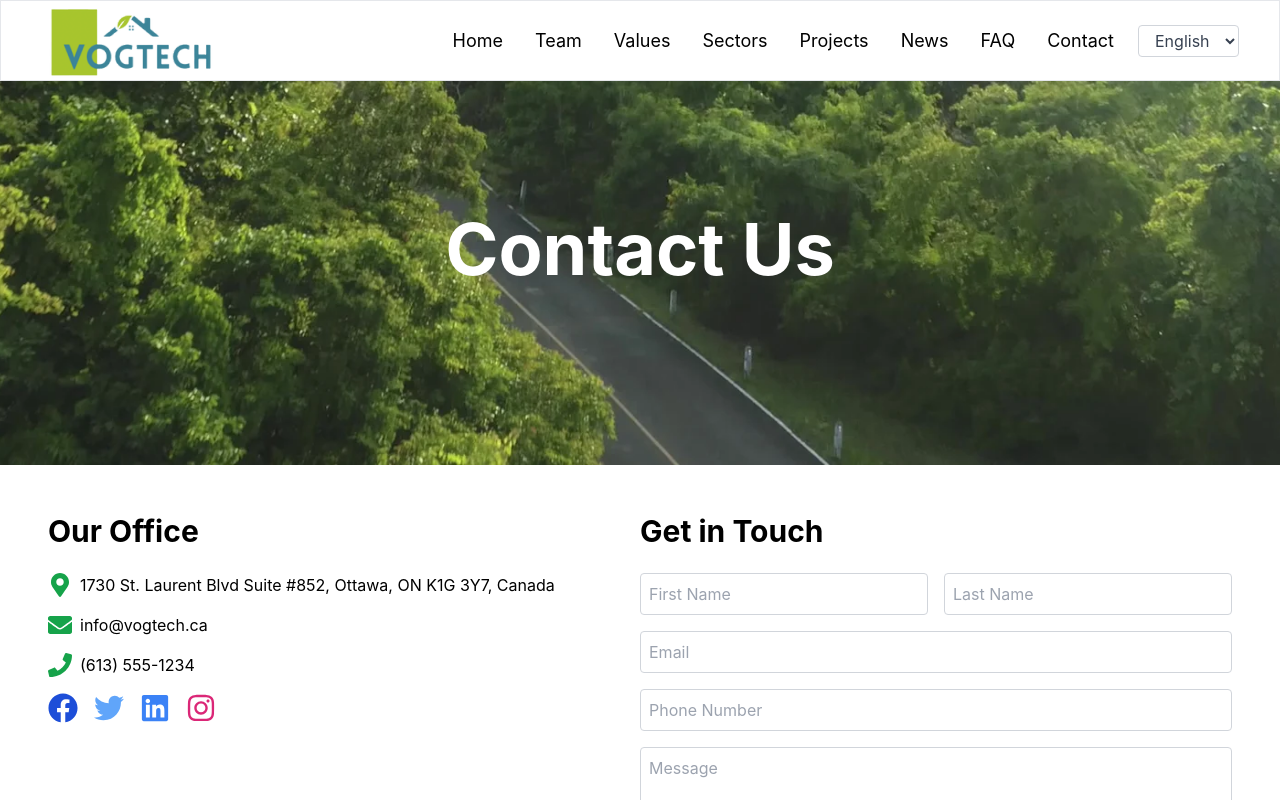
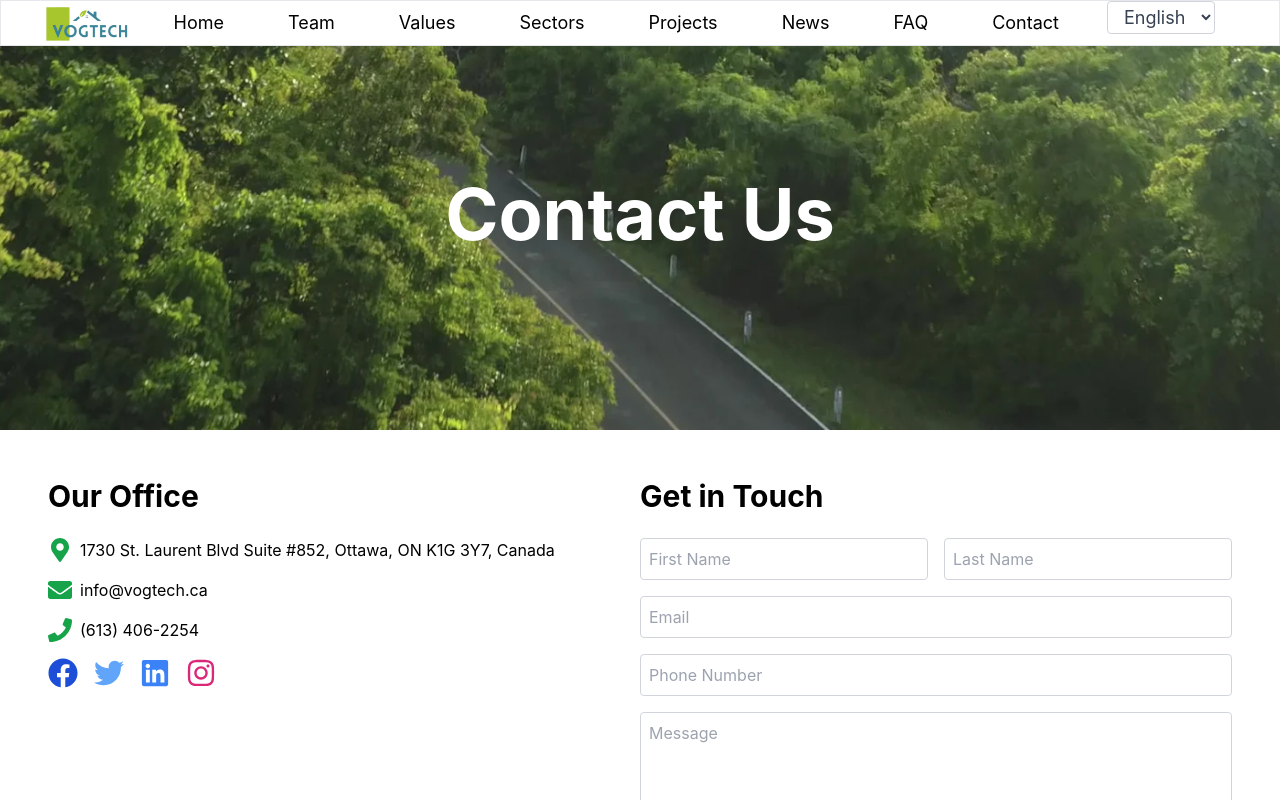
Before and after one commit to VogtechRenewables/vogtechwebsite, a React (Create React App) app: page /contact in a window 1280 px wide. Shown: the top 800 px of the page. Built offline with nearby package versions, Linux system fonts and the light colour scheme.

Commit message:
Added Home & Header rsponsiveness

```diff
--- a/public/index.html
+++ b/public/index.html
@@ -2,12 +2,12 @@
 <html lang="en">
   <head>
     <meta charset="utf-8" />
-    <link rel="icon" href="%PUBLIC_URL%/favicon.ico" />
+    <link rel="icon" href="%PUBLIC_URL%/vogtechlogo.PNG" />
     <meta name="viewport" content="width=device-width, initial-scale=1" />
     <meta name="theme-color" content="#000000" />
     <meta
       name="description"
-      content="Web site created using create-react-app"
+      content="Vogtech Renewables"
     />
     <link rel="apple-touch-icon" href="%PUBLIC_URL%/logo192.png" />
     <!--
@@ -24,7 +24,7 @@
       work correctly both with client-side routing and a non-root public URL.
       Learn how to configure a non-root public URL by running `npm run build`.
     -->
-    <title>React App</title>
+    <title>Vogtech</title>
   </head>
   <body>
     <noscript>You need to enable JavaScript to run this app.</noscript>
--- a/src/components/Header.js
+++ b/src/components/Header.js
@@ -1,51 +1,64 @@
-import React from 'react';
+import React, { useState } from 'react';
 import { Link } from 'react-router-dom';
+import { FaBars, FaTimes } from 'react-icons/fa';
 
 const Header = () => {
+    const [menuOpen, setMenuOpen] = useState(false);
     const companyLogo = require('../images/vogtechlogo.PNG');
 
+    const toggleMenu = () => {
+        setMenuOpen(!menuOpen);
+    };
+
     return (
-        <div className="header-container bg-white border border-solid border-gray-200 text-green-600 px-10 flex justify-between items-center">
-            <img src={companyLogo} alt="Vogtech Renewables" />
+        <div className="header-container bg-white border border-solid border-gray-200 text-green-600 px-6 md:px-10 flex justify-between items-center">
+            <img src={companyLogo} alt="Vogtech Renewables" className="h-10" />
             <nav className="flex items-center">
-                <ul className="header-tabs flex space-x-8 mr-6 text-lg text-black">
+                <ul className={`header-tabs flex-col md:flex md:flex-row md:space-x-8 mr-6 text-lg text-black absolute md:relative bg-white md:bg-transparent w-full md:w-auto ${menuOpen ? 'flex' : 'hidden'}`}>
                     <li className="relative group">
-                        <Link to="/" className="hover:text-green-600 transition duration-300">Home</Link>
+                        <Link to="/" className="block py-2 px-4 hover:text-green-600 transition duration-300">Home</Link>
                         <span className="absolute left-0 bottom-0 w-full h-0.5 bg-green-600 scale-x-0 group-hover:scale-x-100 transition-transform duration-300 origin-left"></span>
                     </li>
                     <li className="relative group">
-                        <Link to="/team" className="hover:text-green-600 transition duration-300">Team</Link>
+                        <Link to="/team" className="block py-2 px-4 hover:text-green-600 transition duration-300">Team</Link>
                         <span className="absolute left-0 bottom-0 w-full h-0.5 bg-green-600 scale-x-0 group-hover:scale-x-100 transition-transform duration-300 origin-left"></span>
                     </li>
                     <li className="relative group">
-                        <Link to="/values" className="hover:text-green-600 transition duration-300">Values</Link>
+                        <Link to="/values" className="block py-2 px-4 hover:text-green-600 transition duration-300">Values</Link>
                         <span className="absolute left-0 bottom-0 w-full h-0.5 bg-green-600 scale-x-0 group-hover:scale-x-100 transition-transform duration-300 origin-left"></span>
                     </li>
                     <li className="relative group">
-                        <Link to="/sectors" className="hover:text-green-600 transition duration-300">Sectors</Link>
+                        <Link to="/sectors" className="block py-2 px-4 hover:text-green-600 transition duration-300">Sectors</Link>
                         <span className="absolute left-0 bottom-0 w-full h-0.5 bg-green-600 scale-x-0 group-hover:scale-x-100 transition-transform duration-300 origin-left"></span>
                     </li>
                     <li className="relative group">
-                        <Link to="/projects" className="hover:text-green-600 transition duration-300">Projects</Link>
+                        <Link to="/projects" className="block py-2 px-4 hover:text-green-600 transition duration-300">Projects</Link>
                         <span className="absolute left-0 bottom-0 w-full h-0.5 bg-green-600 scale-x-0 group-hover:scale-x-100 transition-transform duration-300 origin-left"></span>
                     </li>
                     <li className="relative group">
-                        <Link to="/news" className="hover:text-green-600 transition duration-300">News</Link>
+                        <Link to="/news" className="block py-2 px-4 hover:text-green-600 transition duration-300">News</Link>
                         <span className="absolute left-0 bottom-0 w-full h-0.5 bg-green-600 scale-x-0 group-hover:scale-x-100 transition-transform duration-300 origin-left"></span>
                     </li>
                     <li className="relative group">
-                        <Link to="/faq" className="hover:text-green-600 transition duration-300">FAQ</Link>
+                        <Link to="/faq" className="block py-2 px-4 hover:text-green-600 transition duration-300">FAQ</Link>
                         <span className="absolute left-0 bottom-0 w-full h-0.5 bg-green-600 scale-x-0 group-hover:scale-x-100 transition-transform duration-300 origin-left"></span>
                     </li>
                     <li className="relative group">
-                        <Link to="/contact" className="hover:text-green-600 transition duration-300">Contact</Link>
+                        <Link to="/contact" className="block py-2 px-4 hover:text-green-600 transition duration-300">Contact</Link>
                         <span className="absolute left-0 bottom-0 w-full h-0.5 bg-green-600 scale-x-0 group-hover:scale-x-100 transition-transform duration-300 origin-left"></span>
                     </li>
+                    <li className="mt-4 md:mt-0">
+                        <select className="bg-white border border-gray-300 rounded px-3 py-1 text-gray-700 w-full md:w-auto">
+                            <option value="en">English</option>
+                            <option value="fr">French</option>
+                        </select>
+                    </li>
                 </ul>
-                <select className="bg-white border border-gray-300 rounded px-3 py-1 text-gray-700">
-                    <option value="en">English</option>
-                    <option value="fr">French</option>
-                </select>
+                <div className="md:hidden ml-6">
+                    <button onClick={toggleMenu} className="text-2xl text-green-600 focus:outline-none">
+                        {menuOpen ? <FaTimes /> : <FaBars />}
+                    </button>
+                </div>
             </nav>
         </div>
     );
--- a/src/pages/Contact.js
+++ b/src/pages/Contact.js
@@ -21,7 +21,7 @@ const Contact = () => {
           </div>
           <div className="flex items-center mb-4">
             <FaPhone className="text-green-600 text-2xl mr-2" />
-            <p>(613) 555-1234</p>
+            <p>(613) 406-2254</p>
           </div>
           <div className="flex space-x-4">
             <FaFacebook className="text-3xl text-blue-700 cursor-pointer" />
```
Also changed, not shown: src/pages/Home.js (+23 -27 lines), public/manifest.json, public/vogtechlogo.PNG (added).
